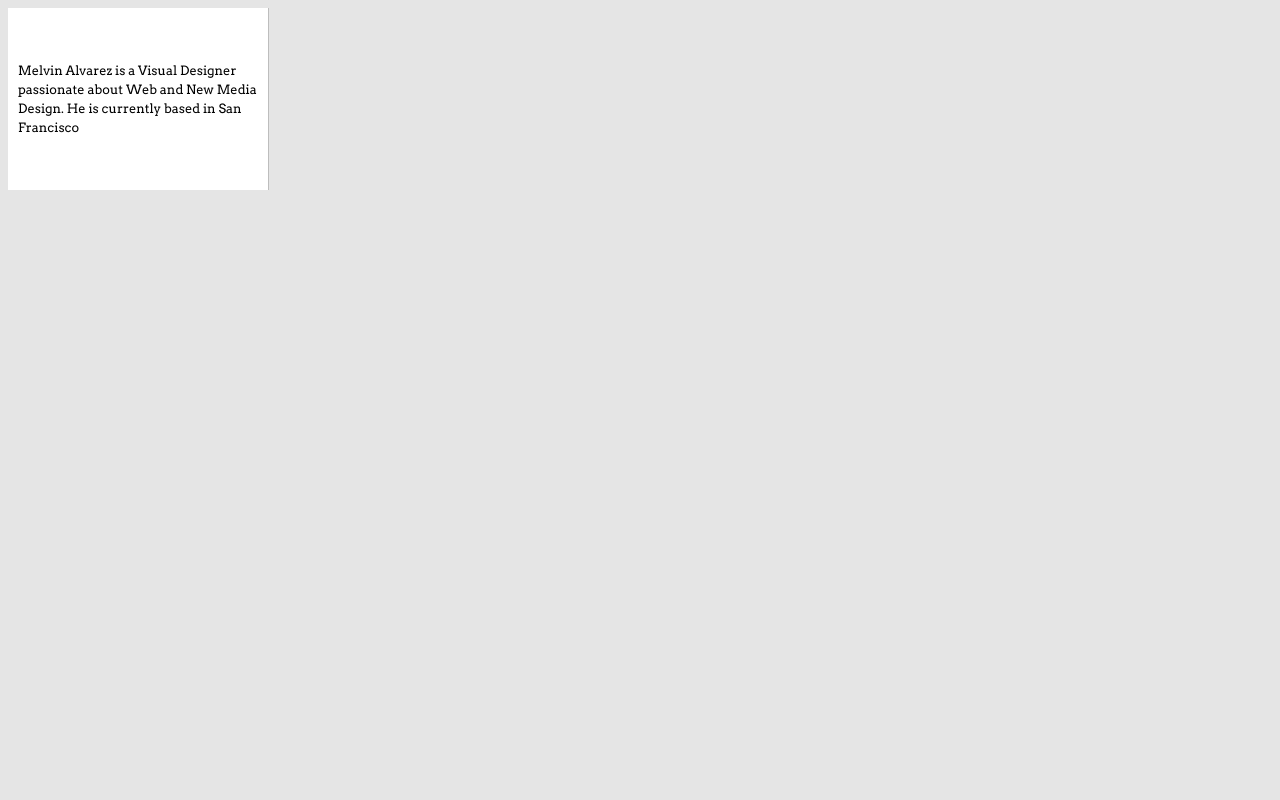
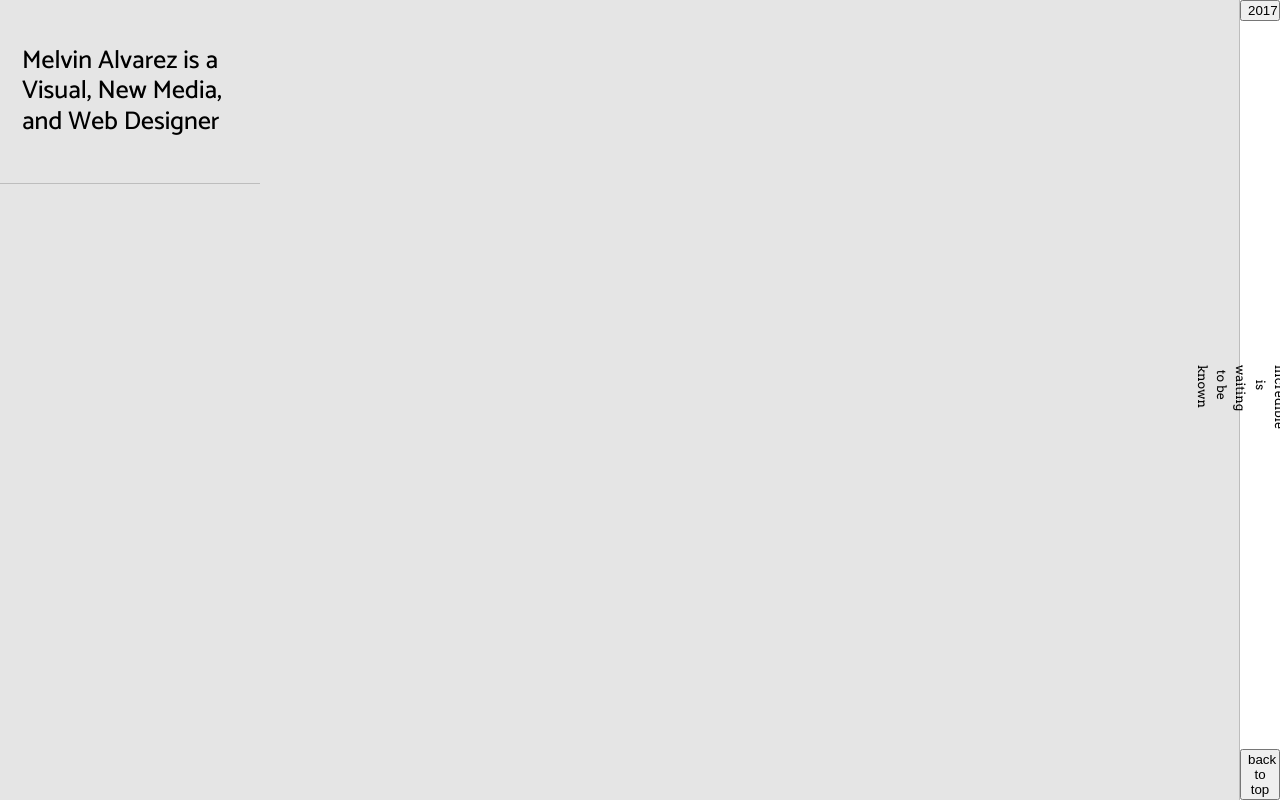
Before and after one commit to melvinalvarez/Archive, a plain HTML site: page index.html in a window 1280 px wide. Drawn offline with Linux system fonts and the light colour scheme.

Commit message:
component updates

```diff
--- a/css/style.css
+++ b/css/style.css
@@ -9,13 +9,24 @@
     --copy-text-color: #3F3F3F;
     --medium-gray: #BDBDBD;
 /*Typography*/
-    --font-body: 'Arvo', serif;
-    --font-body-size: 0.8em;
-    --font-header: 'Catamaran', sans-serif;
-    --line-height: 1.2rem;
+    --body-font: 'Arvo', serif;
+    --body-font-size: 0.8em;
+    --body-line-height: 1.2rem;
+    --header-font-size: 1.6em;
+    --header-font: 'Catamaran', sans-serif;
+    --header-line-height: 1.2em;
 /*Masonry*/
-    --max-width: 1150px;
+    --masonry-max-width: 1160px;
+/*Project*/
+    --project-max-width: 1150px;
 }
+
+/*
+To do:
+- image preloader
+- isotope
+- new page layout
+*/
 
 
 /*Initialize*/
@@ -24,13 +35,14 @@ body {
 }
 
 h1 {
-    font-family: var(--font-header);
+    font-family: var(--header-font);
+    font-size: var(--header-font-size);
 }
 
 p {
-    font-family: var(--font-body);
-    font-size: var(--font-body-size);
-    line-height: var(--line-height);
+    font-family: var(--body-font);
+    font-size: var(--body-font-size);
+    line-height: var(--body-line-height);
 }
 
 .centered {
@@ -39,20 +51,50 @@ p {
 
 /** Structure **/
 
-/*controls*/
-
-header {
-    background: #ffffff;
-    position: fixed;
-    width: 240px;
-    padding: 40px 10px;
-    border-right: 1px solid var(--medium-gray);
+#container {
+    display: flex;
 }
 
-    p.header {
-        font-family: var(--font-body);
-        font-size: var(--font-body-size);
-        line-height: var(--line-height);
+    header {
+        position: fixed;
+        top: 0;
+        left: 0;
+        width: 240px;
+        padding: 20px 10px;
+        border-bottom: 1px solid var(--medium-gray);
+    }
+
+    #content {
+        border-left: 340px solid #ffffff;
+        border-right: 80px solid #ffffff;
+        min-height: 100%;
+        height: auto;
+    }
+
+    #sidebar {
+        background: #ffffff;
+        display: flex;
+        flex-direction: column;
+        justify-content: space-between;
+        position: fixed;
+        top: 0;
+        right: 0;
+        width: 40px;
+        min-height: 100%;
+        border-left: 1px solid var(--medium-gray);
+    }
+
+/*header elements*/
+
+#header-info {
+    width: 200px;
+    margin-left: 12px;
+}
+
+    p#header-info {
+        font-family: var(--header-font);
+        font-size: var(--header-font-size);
+        line-height: var(--header-line-height);
     }
 
 #controls {
@@ -64,24 +106,25 @@ header {
         font-size: var(--font-body-size);
     }
 
-/*content*/
-
-#content {
-    border-left: 340px solid #ffffff;
-    border-right: 80px solid #ffffff;
-    min-height: 100%;
-    height: auto;
-}
+/*content elements*/
 
     /*Masonry*/
     .masonry {
-        max-width: var(--max-width);
+        max-width: var(--masonry-max-width);
     }
 
     /*Project*/
     .content-project {
         display: none;
-        max-width: var(--max-width);
+        max-width: var(--project-max-width);
     }
 
-/*sidebar*/
+/*sidebar elements*/
+
+#sidebar-quote-button {
+}
+
+#sidebar-quote {
+    transform: rotate(90deg);
+    text-align: center;
+}
--- a/index.html
+++ b/index.html
@@ -12,31 +12,35 @@
     </head>
 
     <body>
-        <header>
-            <p>Melvin Alvarez is a Visual Designer passionate
-            about Web and New Media Design. He is currently
-            based in San Francisco</p>
-        </header>
+        <div id="container">
+            <header>
+                <p id="header-info">
+                Melvin Alvarez is a <br/>
+                Visual, New Media,<br/>
+                and Web Designer</p>
+            </header>
 
-        <div id="container">
-            <div id="controls">
-                <div class="controls-header">
-
-                </div>
-
-            </div>
             <div id="content">
                 <div class="masonry">
 
                 </div>
+
                 <div class="content-project">
-                    <h1> Flood Kit</h1>
+                    <h1>Flood Kit</h1>
                 </div>
-            </div>
-            <div id="sidebar">
 
             </div>
+
+            <div id="sidebar">
+                <button id="sidebar-quote-button">2017</button>
+                <div id="sidebar-quote">
+                    <p>Somewhere something incredible is waiting to be known</p>
+                </div>
+                <button id="back-to-top">back to top</button>
+            </div>
         </div>
+
+    <script src="js/scripts.js" type="text/javascript"></script>
     </body>
 
 </html>
```
Also changed, not shown: js/scripts.js (added).
